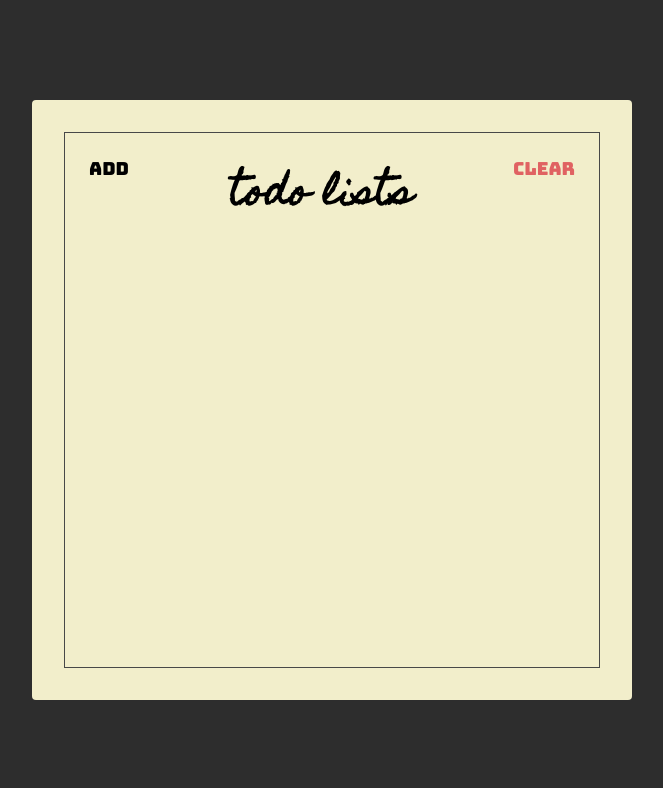
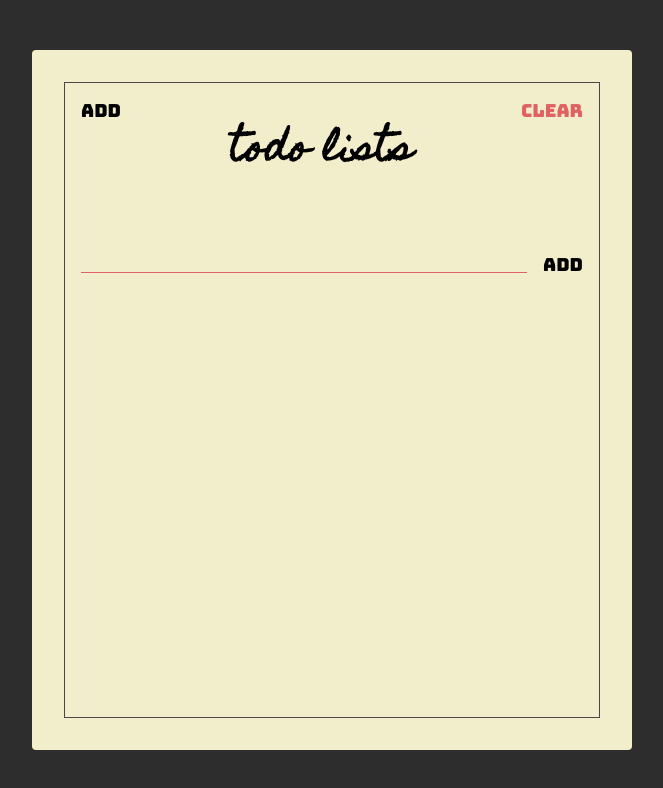
Before and after one commit to mnurulfadhil/react-started, a website: page index.html in a window 1280 px wide. Shown: the whole page, without its empty margins (308-971 px from the left). Drawn offline with Linux system fonts and the light colour scheme.

Commit message:
create add todo section

```diff
--- a/index.html
+++ b/index.html
@@ -14,11 +14,18 @@
   <body>
     <div class="container">
       <div class="frame">
-        <div class="header">
+        <section class="header">
           <button class="header-btn">Add</button>
           <h1 class="header-title">Todo Lists</h1>
           <button class="header-btn main-red-color">Clear</button>
-        </div>
+        </section>
+
+        <section class="add">
+          <form class="add-form">
+            <input type="text" class="add-input" />
+            <button class="add-btn">Add</button>
+          </form>
+        </section>
       </div>
     </div>
   </body>
--- a/style.css
+++ b/style.css
@@ -34,7 +34,7 @@ html {
 
 .container {
   width: 600px;
-  height: 600px;
+  height: 700px;
   background-color: #f2eecb;
   border-radius: 4px;
 
@@ -66,7 +66,46 @@ html {
 .header-btn {
   font-size: 1.8rem;
   font-family: "Bungee", sans-serif;
-  padding: 24px;
+  padding: 16px;
+  background: unset;
+  border: unset;
+  outline: unset;
+
+  cursor: pointer;
+}
+
+.add {
+  padding: 16px;
+}
+
+.add-form {
+  display: flex;
+  align-items: flex-start;
+}
+
+.add-input {
+  background: unset;
+  border: unset;
+  padding: 0 64px;
+
+  flex: 1;
+
+  border-bottom: 1px solid var(--main-red-color);
+  outline: unset;
+
+  font-family: "Homemade Apple", sans-serif;
+  font-size: 16px;
+  text-transform: lowercase;
+}
+
+.add-btn {
+  font-size: 1.8rem;
+  font-family: "Bungee", sans-serif;
+
+  padding: 16px;
+  padding-right: unset;
+  cursor: pointer;
+
   background: unset;
   border: unset;
   outline: unset;
```
